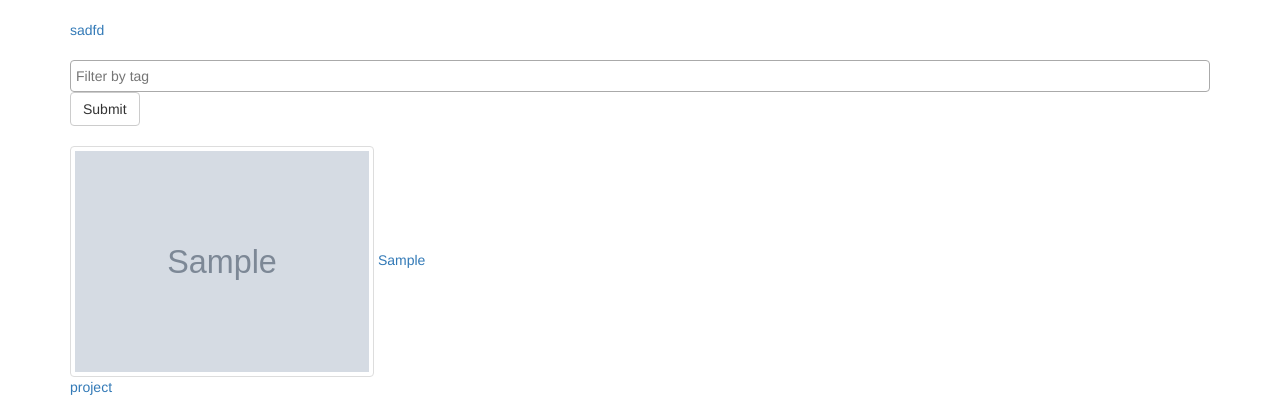
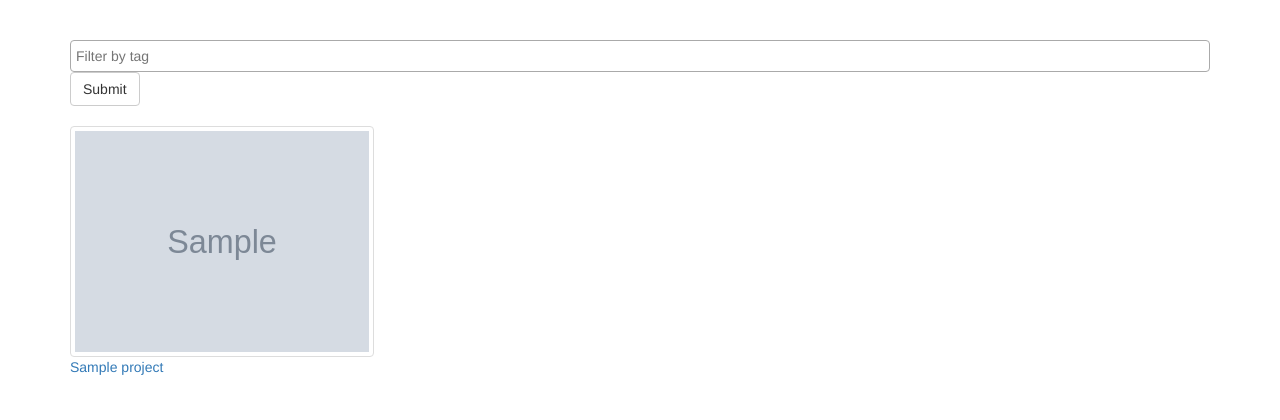
Before and after one commit to tingwai-to/hackathon-winner, a Django app: page /projects/ in a window 1280 px wide. Shown: the part 52-472 px from the top of the page. Run offline with Django 3.2, Linux system fonts and the light colour scheme; tables that the repository leaves empty hold one stand-in row (values such as "Sample post"); grey boxes marked "Sample" are stand-in pictures; parts of the project's set-up code (start-up, migrations or seed data) failed here and were passed over; some libraries are stand-ins or nearby versions.

Commit message:
fix link positing

```diff
--- a/hackathon/templates/projects.html
+++ b/hackathon/templates/projects.html
@@ -89,10 +89,6 @@
 </nav>
 
 <div class="container">
-    <a href="{% url 'projects' %}">sadfd</a>
-</div>
-
-<div class="container">
     <form>
         <label for="tech_tags"></label>
         <select name="tech_tags" id="tech_tags" class="form-control" multiple>
@@ -116,6 +112,7 @@
                 <img src="{{ project.thumbnail }}" class="img-thumbnail" alt="{{ project.name }}" width="304"
                      height="236">
             </a>
+            <br/>
             <a href="{{ project.url }}">{{ project.name }}</a>
         </div>
         {% endfor %}
```
